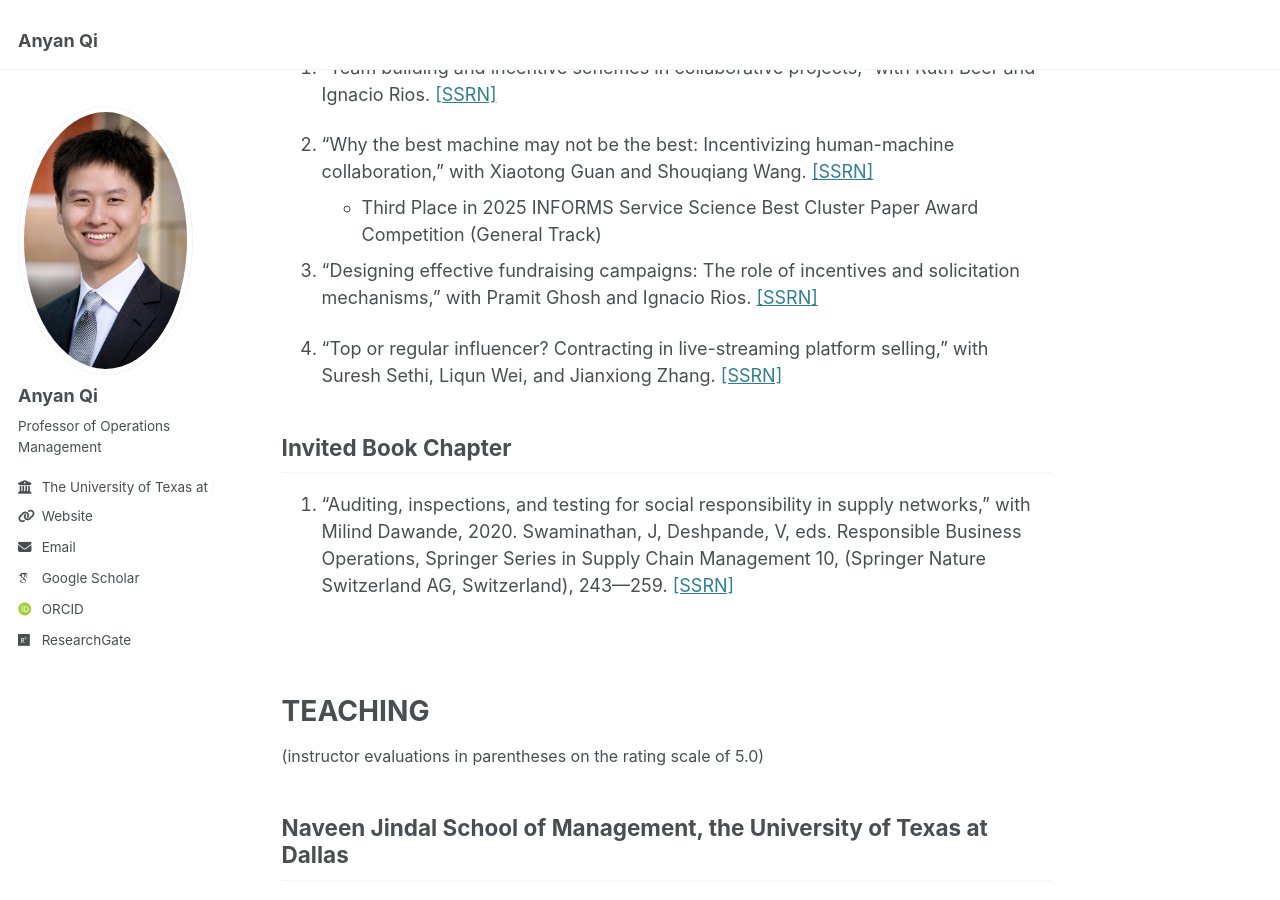
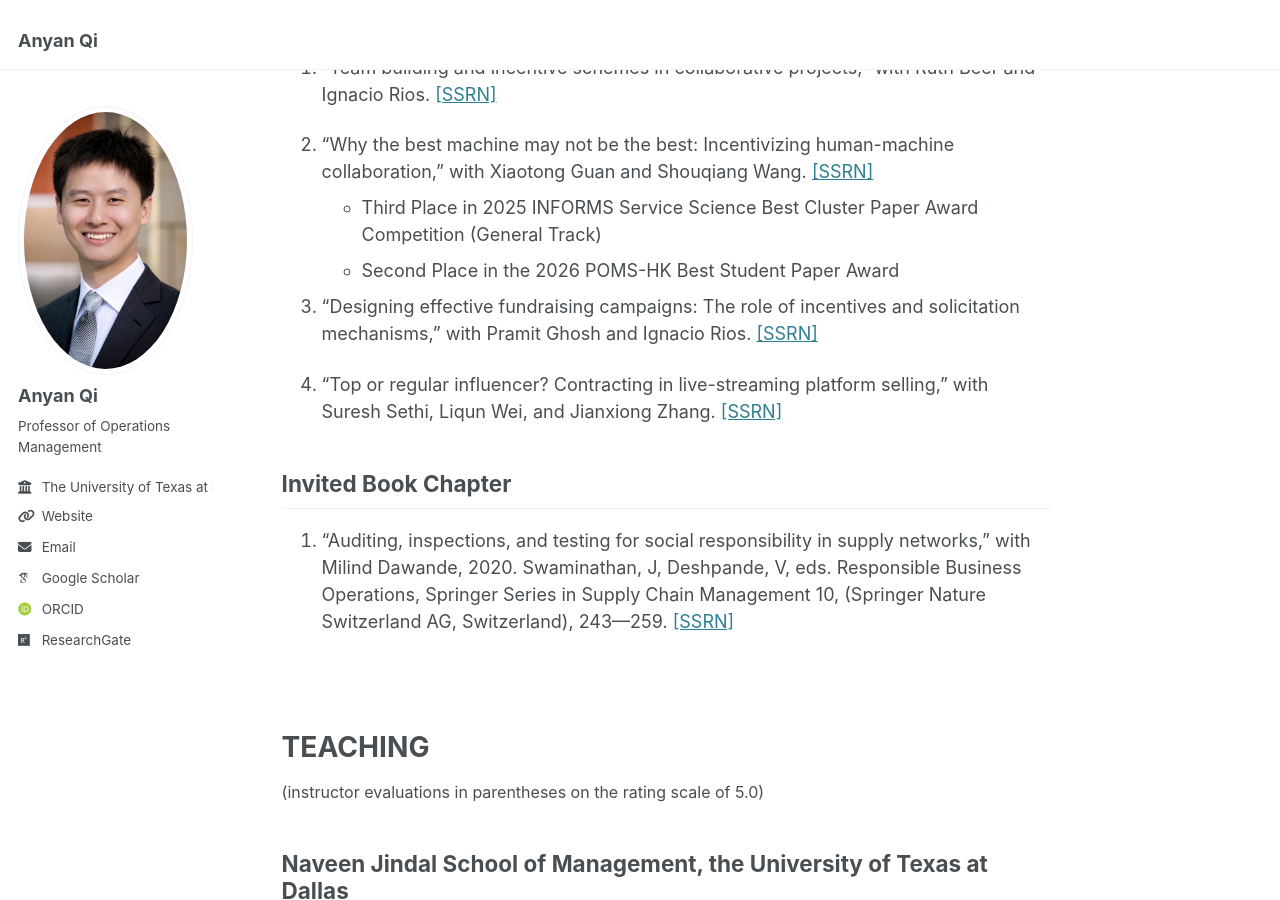
Before and after one commit to qi-anyan/qi-anyan.github.io, a Jekyll site: the page built from _pages/about.md, in a window 1280 px wide and 900 px high, scrolled down 3452 px. Built offline with Jekyll 4.4.1, drawn with Linux system fonts in a browser that asks for light colours; some web fonts are replaced.

Commit message:
Initial commit

```diff
--- a/_pages/about.md
+++ b/_pages/about.md
@@ -92,6 +92,7 @@ Working Papers
 
 1. "Why the best machine may not be the best: Incentivizing human-machine collaboration," with Xiaotong Guan and Shouqiang Wang. [[SSRN]](https://papers.ssrn.com/sol3/papers.cfm?abstract_id=5283571)
     - Third Place in 2025 INFORMS Service Science Best Cluster Paper Award Competition (General Track)
+    - Second Place in the 2026 POMS-HK Best Student Paper Award
 
 1. "Designing effective fundraising campaigns: The role of incentives and solicitation mechanisms," with Pramit Ghosh and Ignacio Rios. [[SSRN]](https://papers.ssrn.com/sol3/papers.cfm?abstract_id=5384776)
 
```
Also changed, not shown: 1 other file.
